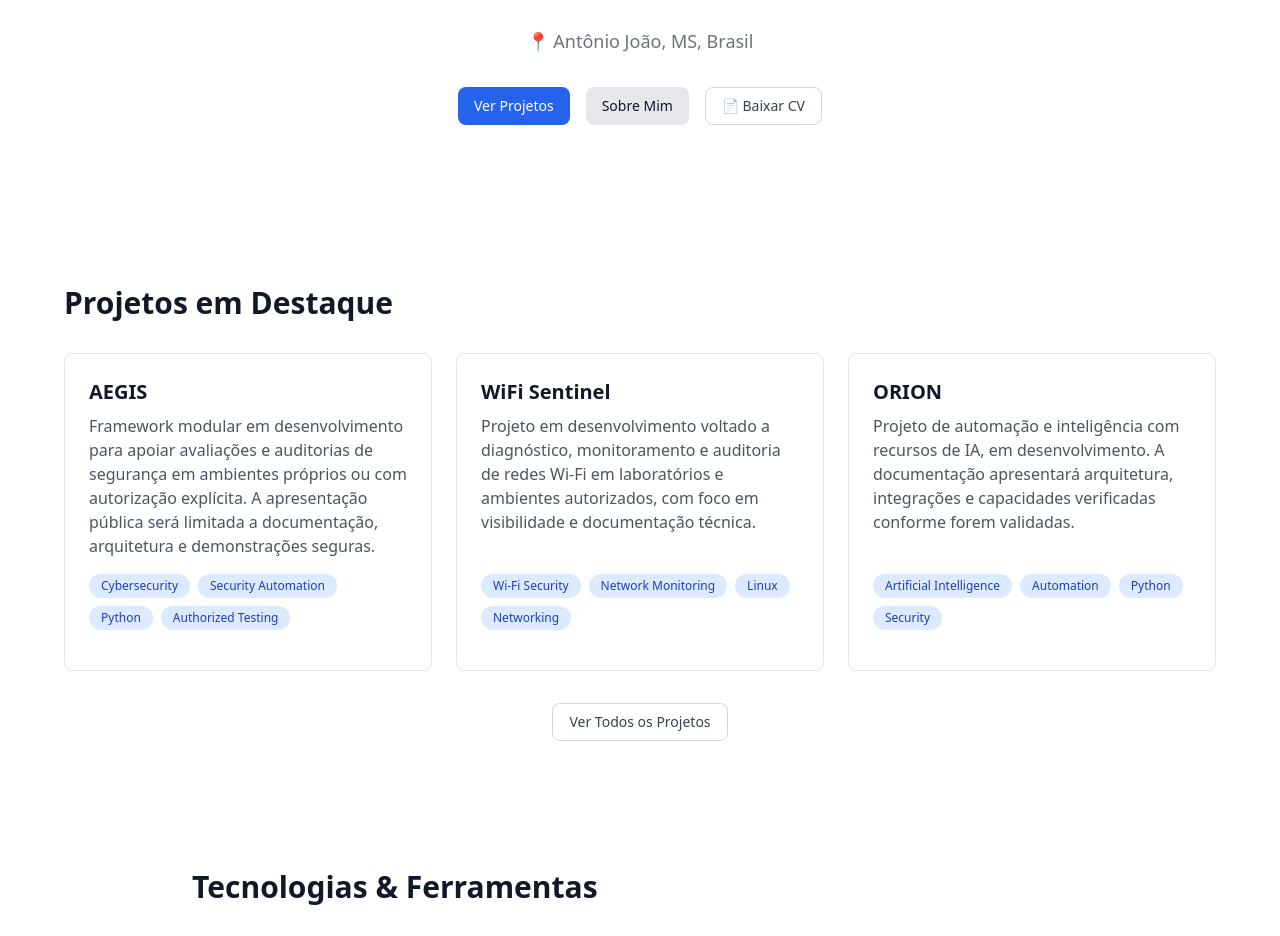
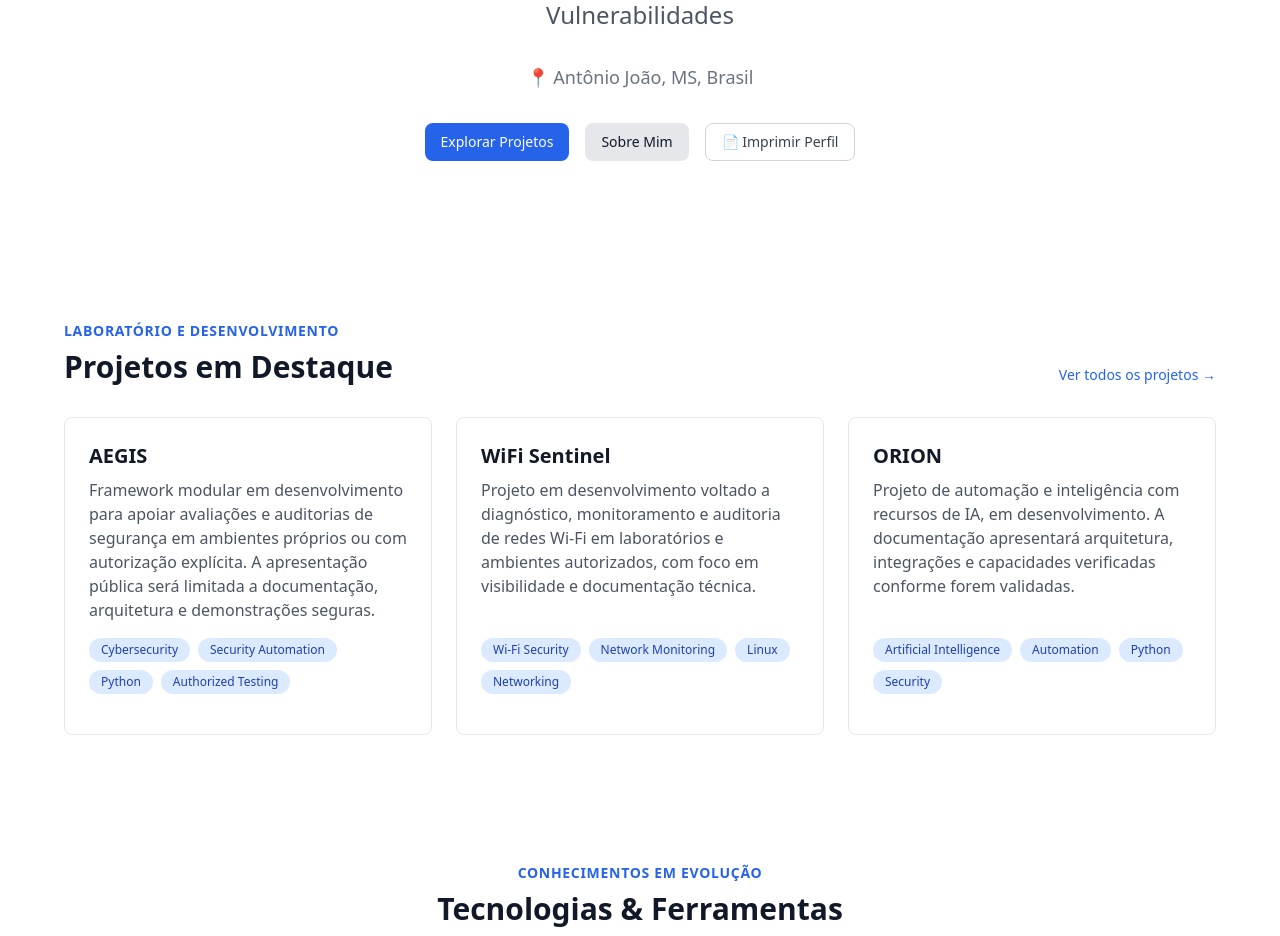
Before and after one commit to uyrizin/Portifolio-, a Next.js app: page / in a window 1280 px wide. Shown: the part 314-1250 px from the top of the page. Built offline with nearby package versions, Linux system fonts and the light colour scheme.

Commit message:
content: align home page with cybersecurity profile

```diff
--- a/src/app/page.tsx
+++ b/src/app/page.tsx
@@ -11,9 +11,11 @@ export default function Home() {
 
   return (
     <>
-      {/* Hero Section */}
       <section className="container mx-auto px-4 py-16 md:py-24">
         <div className="mx-auto max-w-3xl text-center">
+          <p className="mb-4 text-sm font-semibold uppercase tracking-[0.2em] text-primary-600 dark:text-primary-400">
+            Cibersegurança • AppSec • Security Research
+          </p>
           <h1 className="mb-6 text-4xl font-bold tracking-tight sm:text-5xl md:text-6xl">
             Olá, eu sou{' '}
             <span className="text-primary-600 dark:text-primary-400">
@@ -31,7 +33,7 @@ export default function Home() {
               href="/projetos"
               className="inline-flex items-center justify-center rounded-lg bg-primary-600 px-4 py-2 text-sm font-medium text-white transition-colors hover:bg-primary-700 focus-visible-ring dark:bg-primary-500 dark:hover:bg-primary-600"
             >
-              Ver Projetos
+              Explorar Projetos
             </Link>
             <Link
               href="/sobre"
@@ -48,36 +50,41 @@ export default function Home() {
               }}
               className="no-print"
             >
-              📄 Baixar CV
+              📄 Imprimir Perfil
             </Button>
           </div>
         </div>
       </section>
 
-      {/* Featured Projects */}
       <section className="container mx-auto px-4 py-16">
         <div className="mx-auto max-w-6xl">
-          <h2 className="mb-8 text-3xl font-bold">Projetos em Destaque</h2>
+          <div className="mb-8 flex flex-wrap items-end justify-between gap-4">
+            <div>
+              <p className="mb-2 text-sm font-semibold uppercase tracking-wider text-primary-600 dark:text-primary-400">
+                Laboratório e desenvolvimento
+              </p>
+              <h2 className="text-3xl font-bold">Projetos em Destaque</h2>
+            </div>
+            <Link href="/projetos" className="text-sm font-medium text-primary-600 hover:underline dark:text-primary-400">
+              Ver todos os projetos →
+            </Link>
+          </div>
           <div className="grid gap-6 md:grid-cols-2 lg:grid-cols-3">
             {featuredProjects.map((project) => (
               <ProjectCard key={project.id} project={project} />
             ))}
           </div>
-          <div className="mt-8 text-center">
-            <Link
-              href="/projetos"
-              className="inline-flex items-center justify-center rounded-lg border border-gray-300 bg-white px-4 py-2 text-sm font-medium text-gray-700 transition-colors hover:bg-gray-50 focus-visible-ring dark:border-gray-700 dark:bg-gray-800 dark:text-gray-300 dark:hover:bg-gray-700"
-            >
-              Ver Todos os Projetos
-            </Link>
-          </div>
         </div>
       </section>
 
-      {/* Skills Preview */}
       <section className="container mx-auto px-4 py-16">
         <div className="mx-auto max-w-4xl">
-          <h2 className="mb-8 text-3xl font-bold">Tecnologias & Ferramentas</h2>
+          <div className="mb-8 text-center">
+            <p className="mb-2 text-sm font-semibold uppercase tracking-wider text-primary-600 dark:text-primary-400">
+              Conhecimentos em evolução
+            </p>
+            <h2 className="text-3xl font-bold">Tecnologias & Ferramentas</h2>
+          </div>
           <div className="flex flex-wrap justify-center gap-3">
             {data.skills.map((skill) => (
               <span
@@ -91,7 +98,6 @@ export default function Home() {
         </div>
       </section>
 
-      {/* JSON-LD Schema */}
       <script
         type="application/ld+json"
         dangerouslySetInnerHTML={{
@@ -99,7 +105,7 @@ export default function Home() {
             '@context': 'https://schema.org',
             '@type': 'Person',
             name: data.name,
-            jobTitle: 'Back-end Developer',
+            jobTitle: 'Estudante de Cibersegurança',
             description: data.headline,
             address: {
               '@type': 'PostalAddress',
@@ -107,11 +113,7 @@ export default function Home() {
               addressRegion: 'MS',
               addressCountry: 'BR',
             },
-            sameAs: [
-              data.links.github,
-              data.links.linkedin,
-              `mailto:${data.links.email}`,
-            ],
+            sameAs: [data.links.github, data.links.linkedin],
             knowsAbout: data.skills,
           }),
         }}
```
